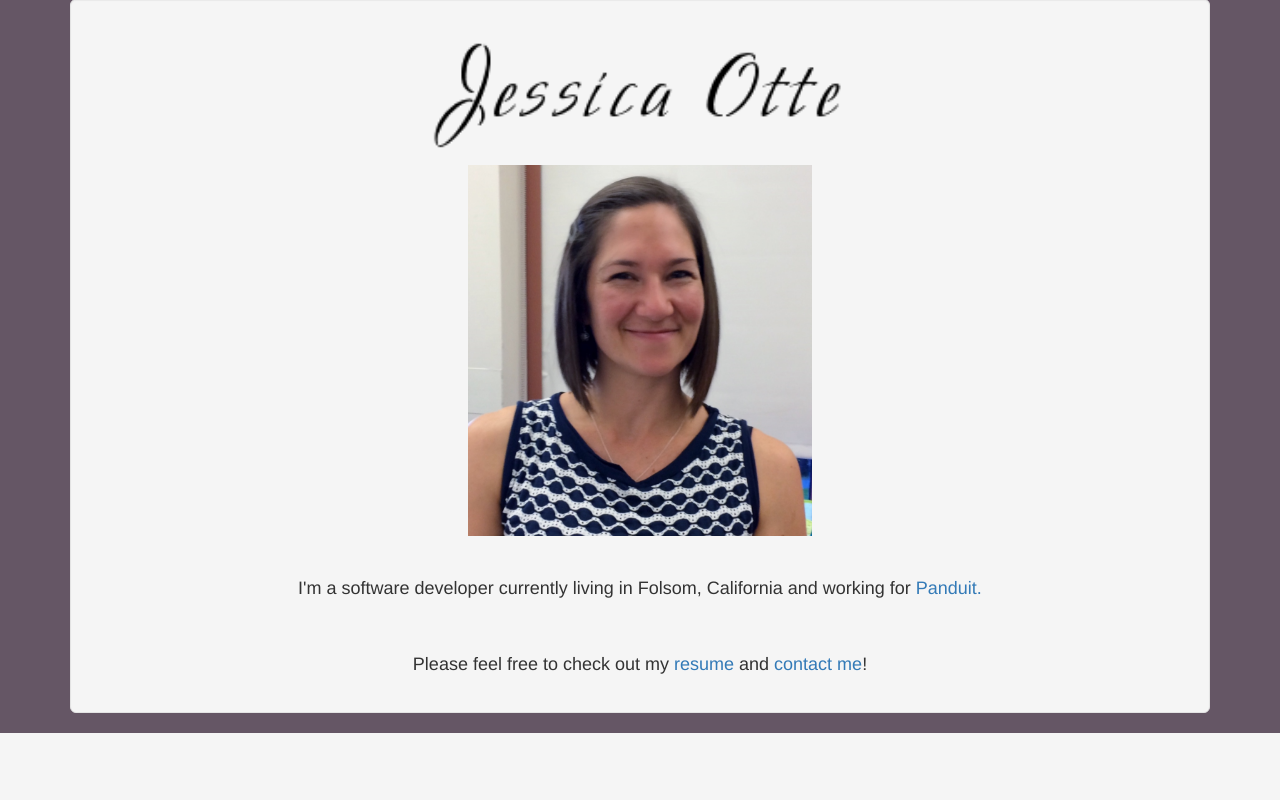
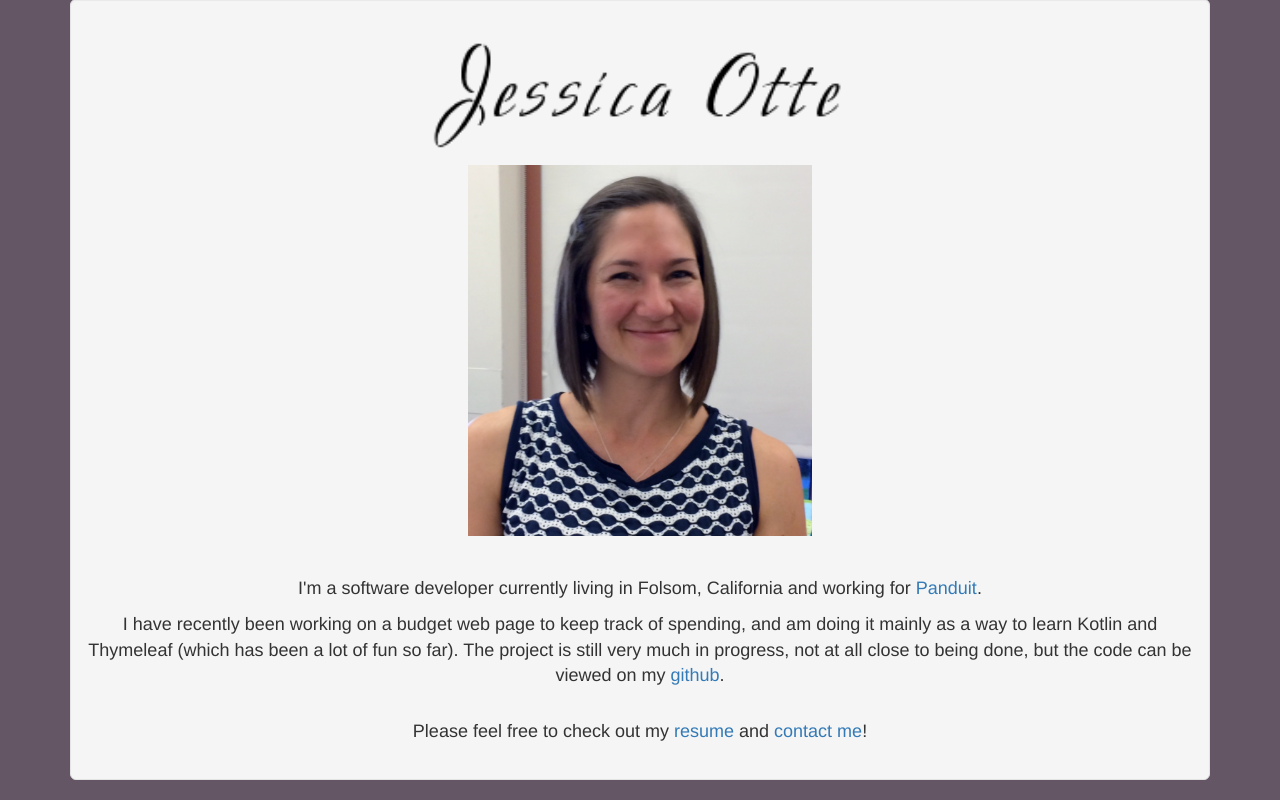
Before and after one commit to jeotte/PersonalWebsite, a PHP site: page / in a window 1280 px wide. Shown: the part 72-872 px from the top of the page. Before the commit the page ends 805 px from the top, so only its background shows below. Run offline with PHP 8.4, Linux system fonts and the light colour scheme; some libraries are stand-ins or nearby versions.

Commit message:
Updating resume and adding link to github

```diff
--- a/index.php
+++ b/index.php
@@ -16,8 +16,9 @@
 			</div>
 			<br /><br />
 			<div class='row'>
-			<p>I'm a software developer currently living in Folsom, California and working for <a href='http://www.panduit.com' target='_blank'>Panduit.</a></p>
-			<br /><br />
+			<p>I'm a software developer currently living in Folsom, California and working for <a href='http://www.panduit.com' target='_blank'>Panduit</a>.</p>
+			<p>I have recently been working on a budget web page to keep track of spending, and am doing it mainly as a way to learn Kotlin and Thymeleaf (which has been a lot of fun so far).  The project is still very much in progress, not at all close to being done, but the code can be viewed on my <a href='https://github.com/jeotte'>github</a>.</p>
+			<br />
 			<p>Please feel free to check out my <a href='resume.php'>resume</a> and <a href='contact.php'>contact me</a>!</p>
 			</div>
 		</div>
```
Also changed, not shown: 1 other file.
